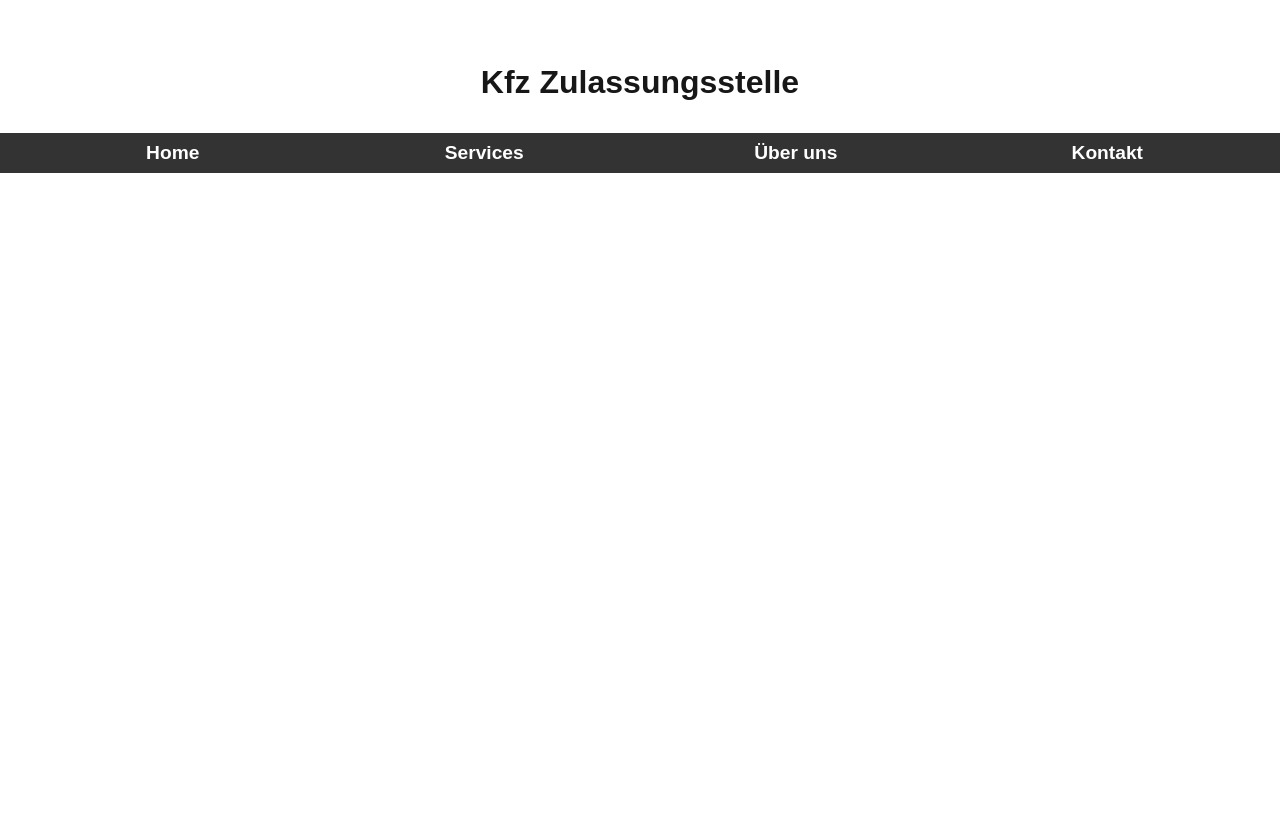
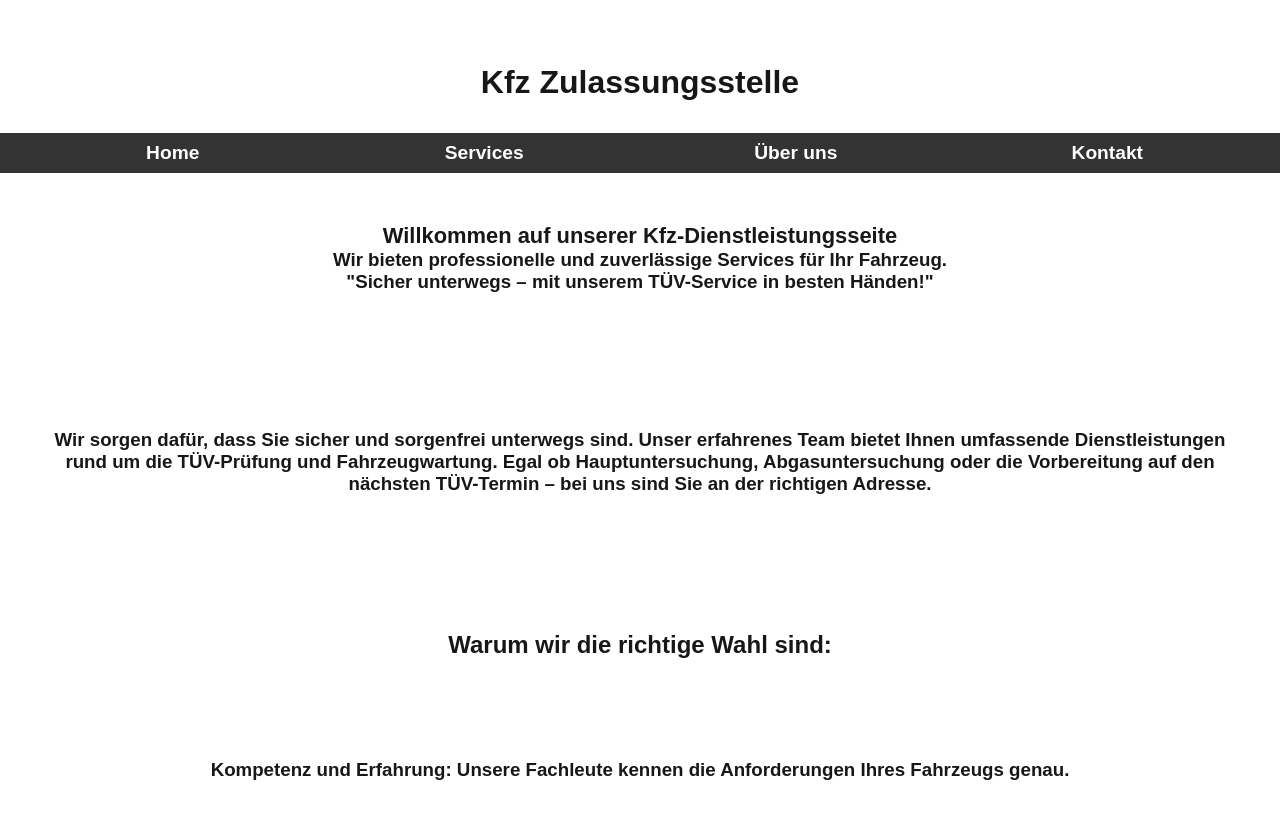
Before and after one commit to IboNdure/Kfz-Zulassung, a Next.js app: page / in a window 1280 px wide. Shown: the top 818 px of the page. Built offline with nearby package versions, Linux system fonts and the light colour scheme.

Commit message:
add Intro+Navbar

```diff
--- a/app/layout.js
+++ b/app/layout.js
@@ -1,5 +1,8 @@
 import { Geist, Geist_Mono } from "next/font/google";
+import Navbar from "@/components/Navbar"; // Importiere die Navbar
+import Header from "@/components/Header";
 import "./globals.css";
+import Footer from "@/components/Intro";
 
 const geistSans = Geist({
   variable: "--font-geist-sans",
@@ -20,7 +23,10 @@ export default function RootLayout({ children }) {
   return (
     <html lang="en">
       <body className={`${geistSans.variable} ${geistMono.variable}`}>
-        {children}
+        <Header />
+        <Navbar />
+
+        <main>{children}</main>
       </body>
     </html>
   );
--- a/app/page.js
+++ b/app/page.js
@@ -1,11 +1,5 @@
-import Header from "@/components/Header";
-import Navbar from "@/components/Navbar";
+import Intro from "@/components/Intro";
 
 export default function Home() {
-  return (
-    <>
-      <Header />
-      <Navbar />
-    </>
-  );
+  return <Intro />;
 }
--- a/app/services/page.js
+++ b/app/services/page.js
@@ -22,6 +22,7 @@ export default function Services() {
   ];
 
   return (
+    <>
       <ServiceSection>
         <h1>Unsere Dienstleistungen</h1>
         <ServiceList>
@@ -30,6 +31,7 @@ export default function Services() {
           ))}
         </ServiceList>
       </ServiceSection>
+    </>
   );
 }
 
--- /dev/null
+++ b/components/Intro.js
@@ -0,0 +1,65 @@
+"use client";
+
+import styled from "styled-components";
+
+export default function Intro() {
+  return (
+    <>
+      <StyledIntro>
+        <h3> Willkommen auf unserer Kfz-Dienstleistungsseite</h3>
+        <p>
+          Wir bieten professionelle und zuverlässige Services für Ihr Fahrzeug.
+        </p>
+        <p>"Sicher unterwegs – mit unserem TÜV-Service in besten Händen!"</p>
+      </StyledIntro>
+      <br></br>
+      <br></br>
+      <StyledText>
+        Wir sorgen dafür, dass Sie sicher und sorgenfrei unterwegs sind. Unser
+        erfahrenes Team bietet Ihnen umfassende Dienstleistungen rund um die
+        TÜV-Prüfung und Fahrzeugwartung. Egal ob Hauptuntersuchung,
+        Abgasuntersuchung oder die Vorbereitung auf den nächsten TÜV-Termin –
+        bei uns sind Sie an der richtigen Adresse.
+      </StyledText>
+      <br></br>
+      <br></br>
+      <Styledh4>Warum wir die richtige Wahl sind:</Styledh4>
+      <Styledlist>
+        Kompetenz und Erfahrung: Unsere Fachleute kennen die Anforderungen Ihres
+        Fahrzeugs genau.
+      </Styledlist>
+    </>
+  );
+}
+
+const StyledIntro = styled.h3`
+  display: flex;
+  padding: 50px;
+  justify-content: center;
+  flex-direction: column;
+  text-align: center;
+`;
+
+const StyledText = styled.h3`
+  display: flex;
+  padding: 50px;
+  justify-content: center;
+  flex-direction: column;
+  text-align: center;
+`;
+
+const Styledh4 = styled.h2`
+  display: flex;
+  padding: 50px;
+  justify-content: center;
+  flex-direction: column;
+  text-align: center;
+`;
+
+const Styledlist = styled.h3`
+  display: flex;
+  padding: 50px;
+  justify-content: center;
+  flex-direction: column;
+  text-align: center;
+`;
```
Also changed, not shown: components/Footer.js (deleted), public/tüvimage.jpg (added). Lines whose indentation alone changed are shown as unchanged.
